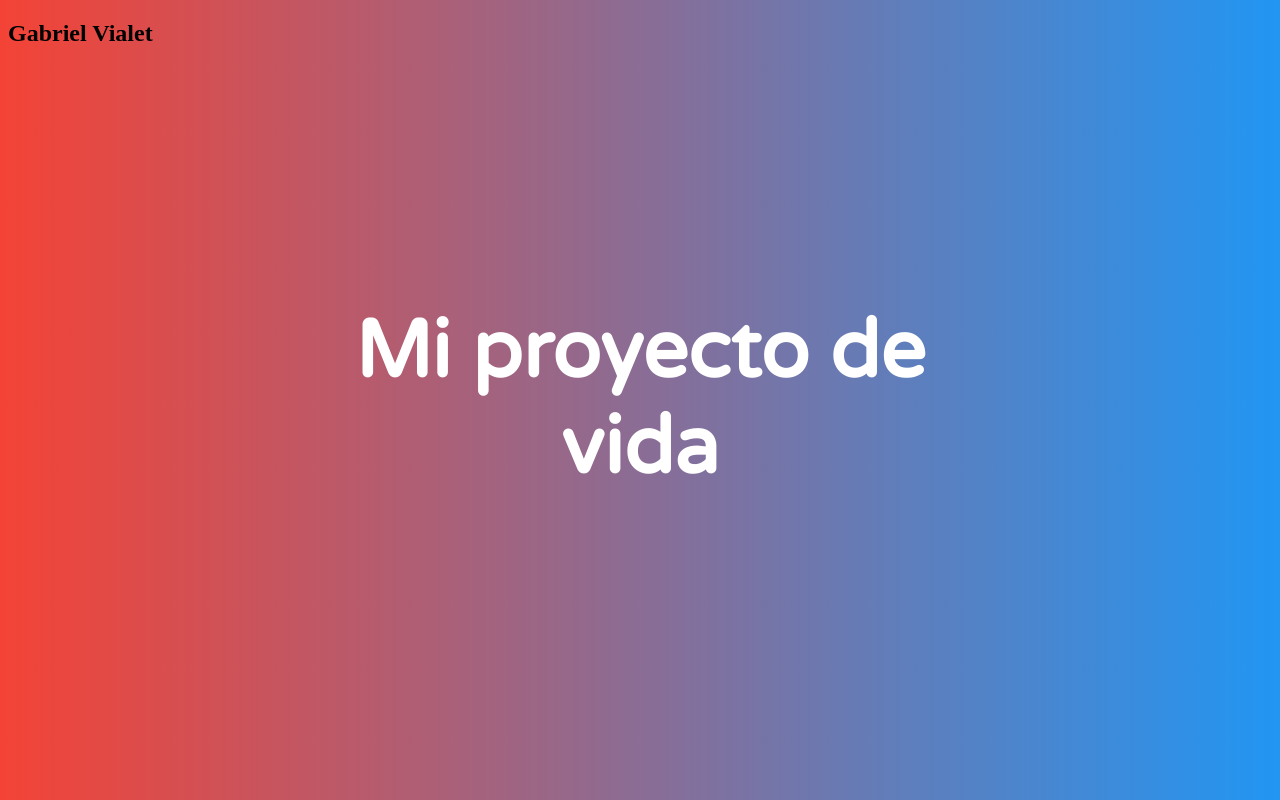
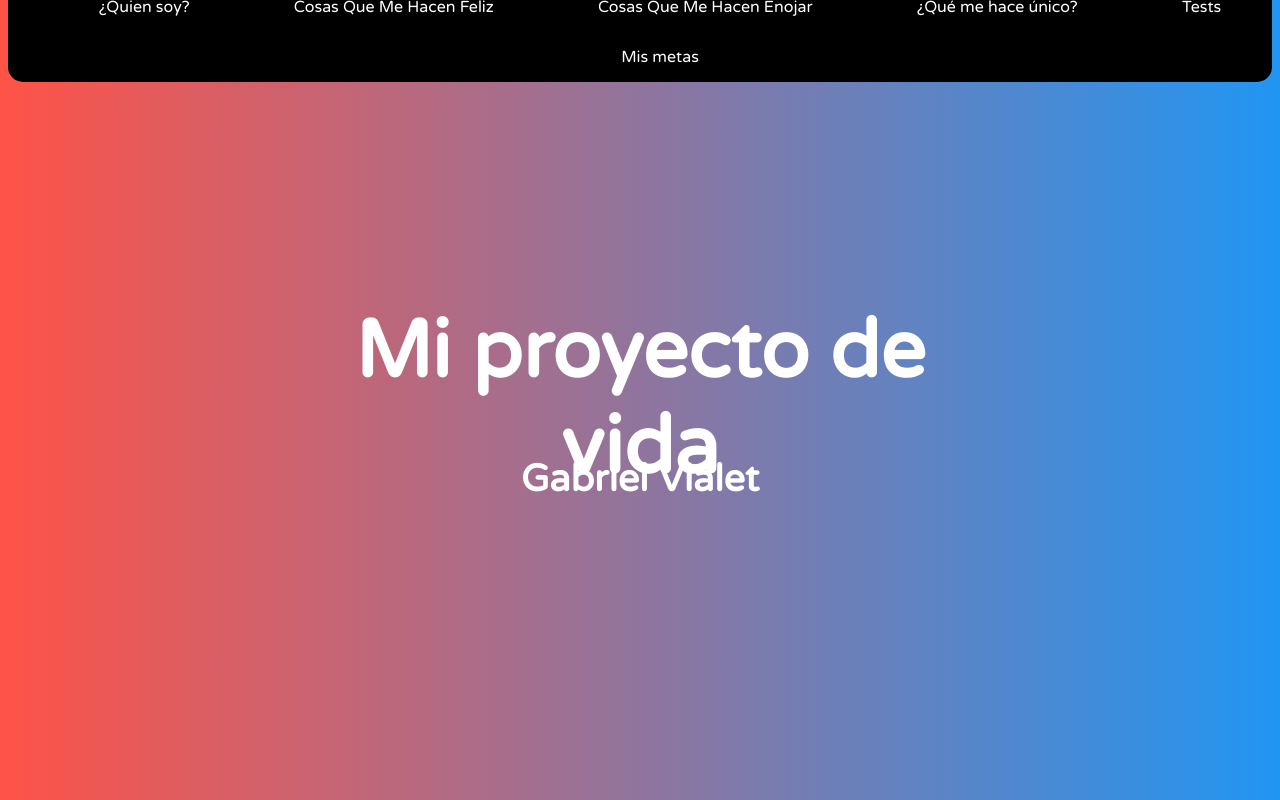
Before and after one commit to GabrielVialet/Proyecto-de-vida, a plain HTML site: page index.html in a window 1280 px wide. Drawn offline with Linux system fonts and the light colour scheme.

Commit message:
Add files via upload

```diff
--- a/estilos.css
+++ b/estilos.css
@@ -1,9 +1,9 @@
 body{
-background: linear-gradient(to right, #f44336, #2196f3);
+background: linear-gradient(to right, #ff5347, #2196f3);
 }
-h1{
+.ProyectoVida{
     color: white;
-    font-size: 80px;
+    font-size: 40px;
     text-align: center;
     position: absolute;
     top: 50%;
@@ -14,3 +14,36 @@ h1{
     font-family: 'Varela Round', sans-serif;
 
 }
+.GabrielV{
+    color: white;
+    font-size: 25px;
+    text-align: center;
+    position: absolute;
+    top: 60%;
+    left: 50%;
+    transform: translateY(-50%) translateX(-50%);
+    margin: 0%;
+    padding: 0%;
+    font-family: 'Varela Round', sans-serif;
+
+}
+.menu ul li{
+    color: white;
+    list-style: none;
+    margin: 0%;
+    padding: 15px 50px;
+    display: inline-block;
+
+}
+.menu ul li:hover{
+    background-color: rgb(0, 102, 255);
+}
+.menu{
+    background-color: black;
+    text-align: center;
+    transform: translateY(-34%);
+    border-bottom-left-radius: 15px;
+    border-bottom-right-radius: 15px;
+    font-size: 100%;
+    font-family: 'Varela Round', sans-serif;
+}
--- a/index.html
+++ b/index.html
@@ -10,9 +10,20 @@
 </head>
 <body>
 
-    <h1>Mi proyecto de vida</h1>
-    <h2>Gabriel Vialet</h2>
+    <div class="ProyectoVida"><h1>Mi proyecto de vida</h1></div>
+    <div class="GabrielV"><h2>Gabriel Vialet</h2></div>
+    <div class="menu">
+        <ul>
+        <a href="Quien soy.html"> <li>¿Quien soy?</li></a>
+        <a href="Cosas que me hacen feliz.html"><li>Cosas Que Me Hacen Feliz</li></a>
+        <a href="Cosas que me hacen enojar.html"><li>Cosas Que Me Hacen Enojar</li></a>
+        <a href="Que me hace unico.html"><li>¿Qué me hace único?</li></a>
+        <a href="Tests.html"><li>Tests</li></a>
+        <a href="Mis metas.html"><li>Mis metas</li></a>
+        </ul>
 
+
+    </div>
 
 </body>
 </html>
```
Also changed, not shown: Cosas que me hacen enojar.html (added, +14 -0 lines), Cosas que me hacen feliz.html (added, +14 -0 lines), Mis metas.html (added, +15 -0 lines), Que me hace unico.html (added, +10 -0 lines), Quien soy.html (added, +10 -0 lines), Tests.html (added, +11 -0 lines), Test de personalidad.png (added), test de inteligencia.png (added).
